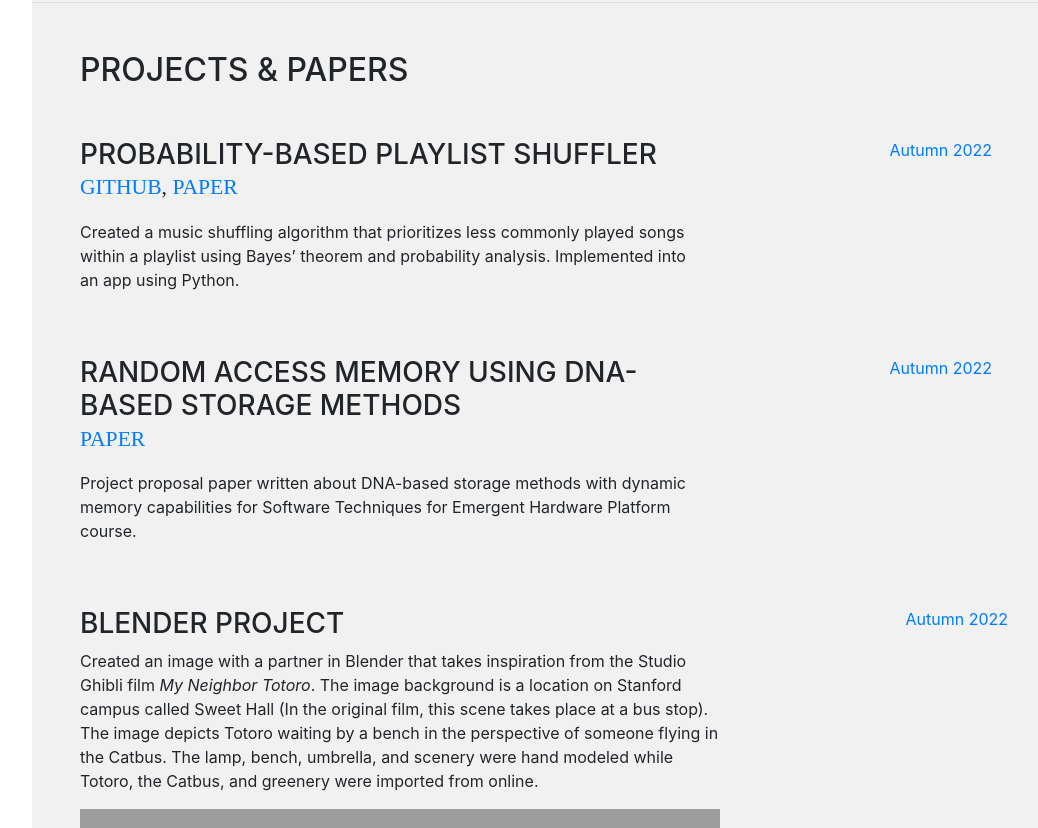
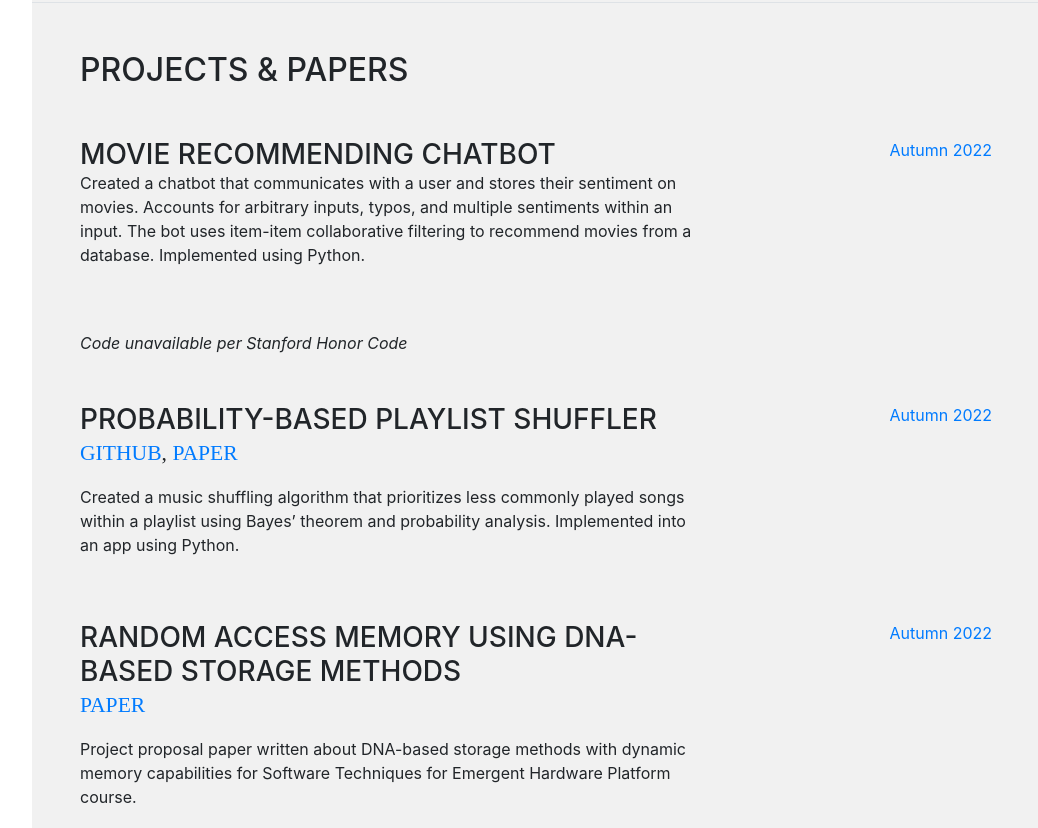
Before and after one commit to collinjung/collinjung.github.io, a website with bundled scripts: page index.html in a window 1280 px wide. Shown: the part 2640-3468 px from the top of the page, without its empty margins (240-1278 px from the left). Built offline with nearby package versions, Linux system fonts and the light colour scheme; grey boxes are pictures that could not be loaded; a web font is replaced by a local one.

Commit message:
Update index.html with new project

```diff
--- a/index.html
+++ b/index.html
@@ -186,6 +186,21 @@
       <section class="resume-section p-3 p-lg-5 d-flex flex-column" id="projects">
         <div class="my-auto">
           <h2 class="mb-5">Projects &amp; Papers</h2>
+
+
+           <div class="resume-item d-flex flex-column flex-md-row mb-5">
+            <div class="resume-content mr-auto">
+              <h3 class="mb-0">Movie Recommending Chatbot</h3>
+              <p>
+                Created a chatbot that communicates with a user and stores their sentiment on movies. Accounts for arbitrary inputs, typos, and multiple sentiments within an input. The bot uses item-item collaborative filtering to recommend movies from a database. Implemented using Python.
+              </p>
+              <br><br> <i>Code unavailable per Stanford Honor Code</i>
+
+            </div>
+            <div class="resume-date text-md-right">
+              <span class="text-primary">Autumn 2022</span>
+            </div>
+          </div>
 
           <div class="resume-item d-flex flex-column flex-md-row mb-5">
             <div class="resume-content mr-auto">
```
